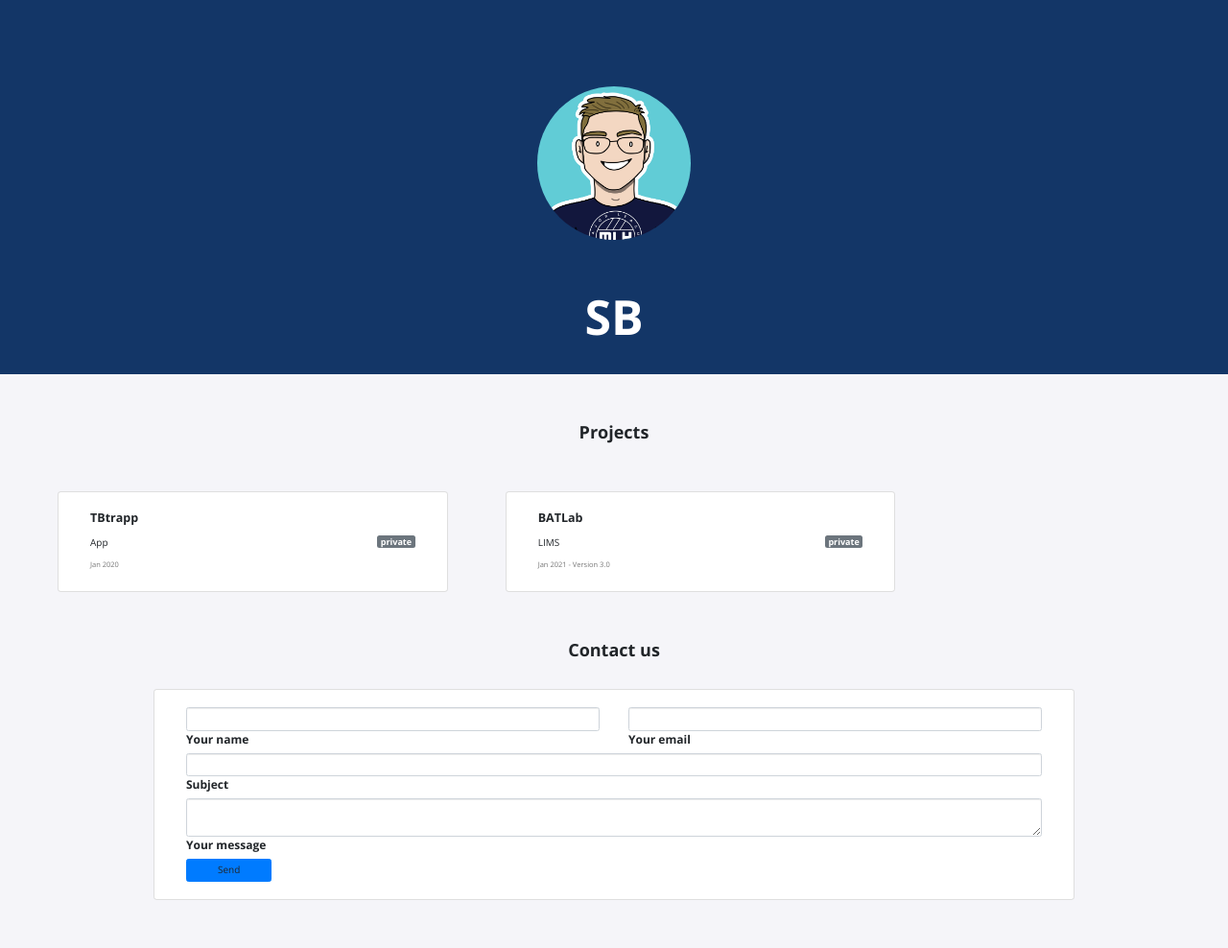
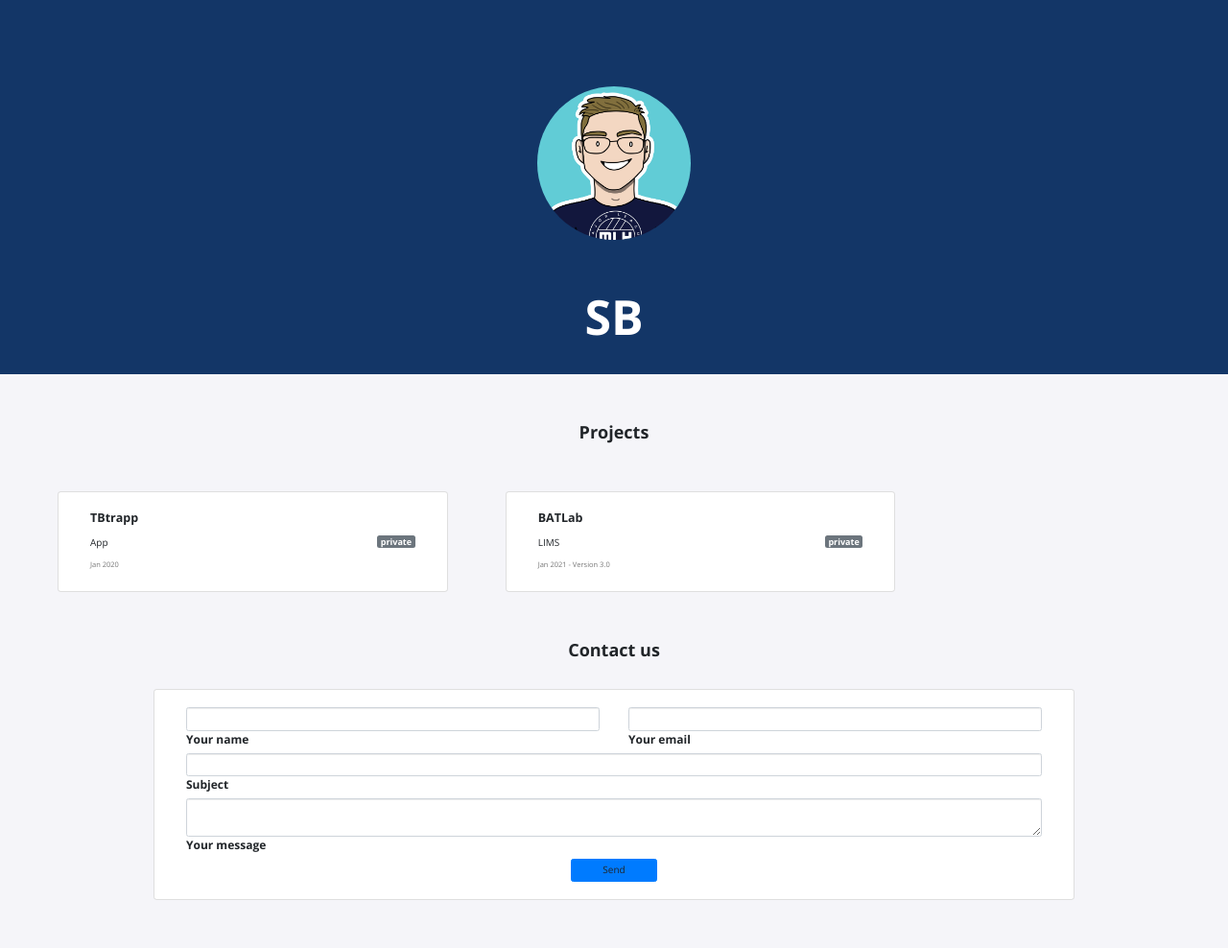
Before and after one commit to sabrgmane/sabrgmane.github.io, a Jekyll site: the page built from index.html, in a window 1280 px wide. Shown: the whole page at 96% size. Built offline with Jekyll 4.4.1, drawn with Linux system fonts in a browser that asks for light colours; nearby versions of some CDN libraries; library files that are not in the unit come from our copies.

Commit message:
Update contact.html

```diff
--- a/_includes/contact.html
+++ b/_includes/contact.html
@@ -63,7 +63,7 @@
 
             </form>
 
-            <div class="text-center text-md-left">
+            <div class="text-center text-md-center">
                 <a class="btn btn-primary" onclick="document.getElementById('contact-form').submit();" style="width:10%">Send</a>
             </div>
             <div class="status"></div>
```
